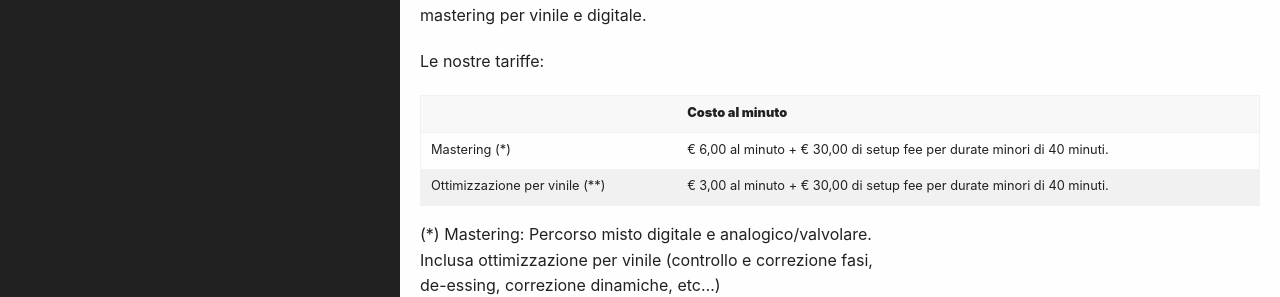
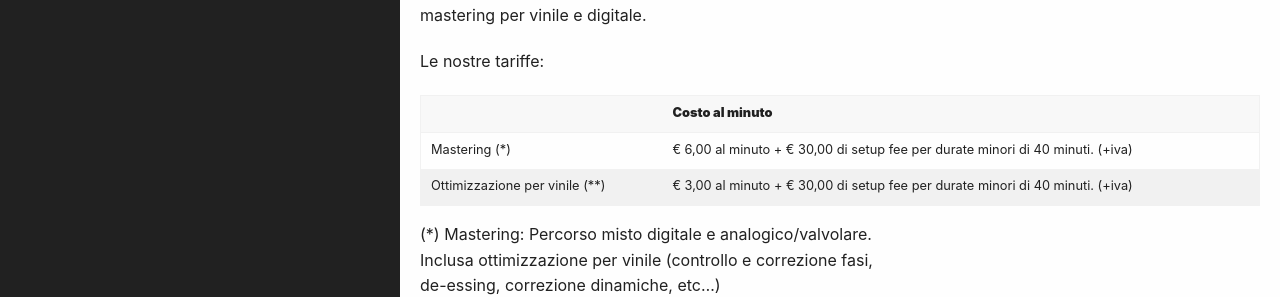
Before and after one commit to Vinilificio/vinilificio.com, a Jekyll site: the page built from _pages/mastering.md, in a window 1280 px wide and 1179 px high. Shown: the part 579-876 px from the top of the window. Built offline with Jekyll 4.4.1, drawn with Linux system fonts in a browser that asks for light colours; nearby versions of some CDN libraries; comment, search, counter and statistics services are not loaded.

Commit message:
Update mastering.md

```diff
--- a/_pages/mastering.md
+++ b/_pages/mastering.md
@@ -16,8 +16,8 @@ Le nostre tariffe:
 
 |               | Costo al minuto                                                         |
 | ------------- |:-----------------------------------------------------------------------:|
-| Mastering (*) | € 6,00 al minuto + € 30,00 di setup fee per durate minori di 40 minuti. |
-| Ottimizzazione per vinile (**)      | € 3,00 al minuto + € 30,00 di setup fee per durate minori di 40 minuti. |
+| Mastering (*) | € 6,00 al minuto + € 30,00 di setup fee per durate minori di 40 minuti. (+iva)|
+| Ottimizzazione per vinile (**)      | € 3,00 al minuto + € 30,00 di setup fee per durate minori di 40 minuti. (+iva)|
 
 
 
@@ -25,6 +25,7 @@ Le nostre tariffe:
 
 (**) Ottimizzazione per vinile: Ottimizzazione per vinile (controllo e correzione fasi,  de-essing, correzione dinamiche, etc...)
 
+
 Qualità, cura, competenza, esperienza al giusto prezzo per la massima qualità del tuo audio su vinile.
 
 Per maggiori informazioni <a href="mailto:info@vinilificio.com">info at vinilificio.com</a>
```
